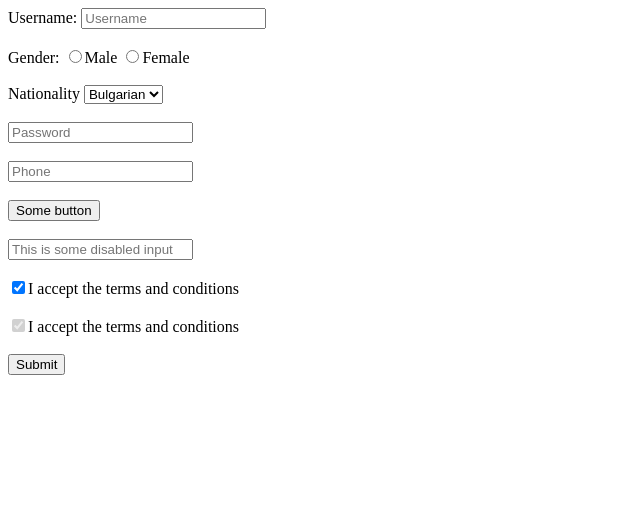
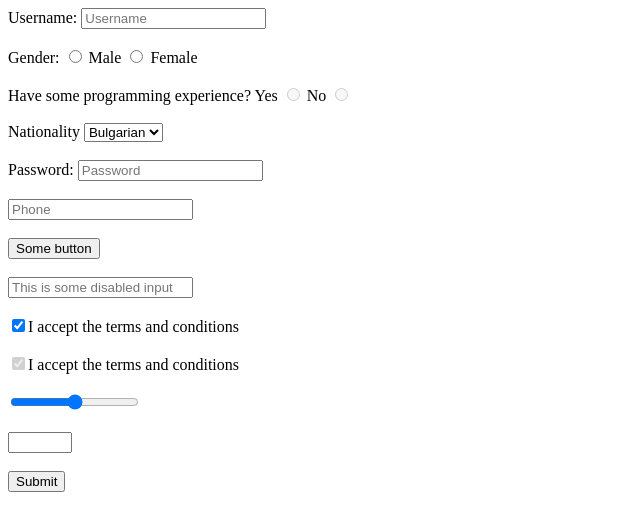
Before and after one commit to Academy-Soft-Intellect/Front-End-Course, a plain HTML site: page 02-HTML-Basics-Example-Forms.html in a window 1280 px wide. Shown: the whole page, without its empty margins (0-640 px from the left). Drawn offline with Linux system fonts and the light colour scheme.

Commit message:
02-HTML-Basics.pptx
02-HTML-Basics-Example-Forms.html
02-HTML-Basics-Example-Tables.html

```diff
--- a/02-HTML-Basics-Example-Forms.html
+++ b/02-HTML-Basics-Example-Forms.html
@@ -6,20 +6,44 @@
 </head>
 <body>
 	<form action="action.php">
-		<label for="username">Username:</label> <input id="username" type="text" name="username" required placeholder="Username"><br><br>
-		<label for="">Gender:</label> <input id="male" type="radio" name="gender" required><label for="male">Male</label> <input id="female" type="radio" name="gender" required><label for="female">Female</label><br><br>
+		<label for="username">Username: </label>
+		<input id="username" type="text" name="username" required placeholder="Username"><br><br>
+
+		Gender:
+		<input id="male" type="radio" name="gender" required>
+		<label for="male">Male</label>
+		<input id="female" type="radio" name="gender" required>
+		<label for="female">Female</label><br><br>
+
+		Have some programming experience?
+		<label for="progExpYes">Yes</label>
+		<input type="radio" name="progExp" id="progExpYes" disabled>
+		<label for="progExpNo">No</label>
+		<input type="radio" name="progExp" id="progExpNo" disabled><br><br>
+
 		<label for="nationality">Nationality</label>
 		<select name="nationality" id="nationality">
 			<option value="bulgarian">Bulgarian</option>
 			<option value="american">American</option>
 			<option value="german">German</option>
 		</select><br><br>
-		<input type="password" placeholder="Password"><br><br>
+
+		<label for="password">Password: </label><input id="password" type="password" placeholder="Password"><br><br>
+
 		<input type="tel" placeholder="Phone"><br><br>
+
 		<input type="button" value="Some button"><br><br>
+
 		<input type="text" readonly="" placeholder="This is some disabled input"><br><br>
+
 		<input type="checkbox" checked id="acception"><label for="acception">I accept the terms and conditions</label><br><br>
+
 		<input type="checkbox" checked id="acception2" disabled><label for="acception2">I accept the terms and conditions</label><br><br>
+
+		<input type="range" min="0" max="100"><br><br>
+
+		<input type="number" min="0" max="100"><br><br>
+
   		<input type="submit">
 	</form>
 </body>
```
Also changed, not shown: 02-HTML-Basics-Example-Tables.html (added, +12 -0 lines), 1 other file.
